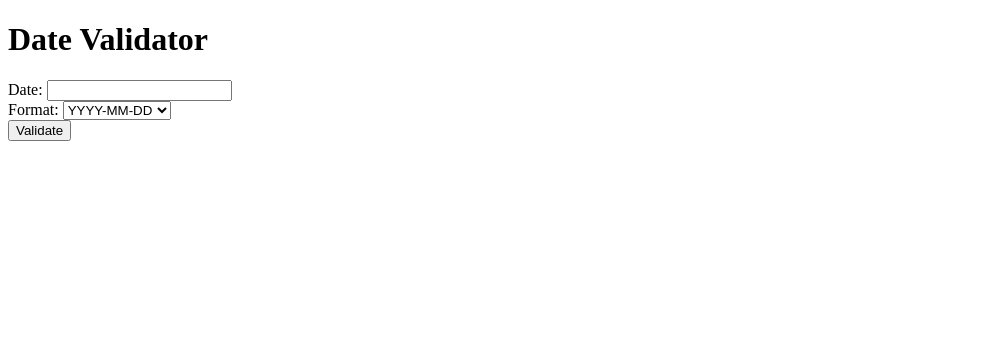
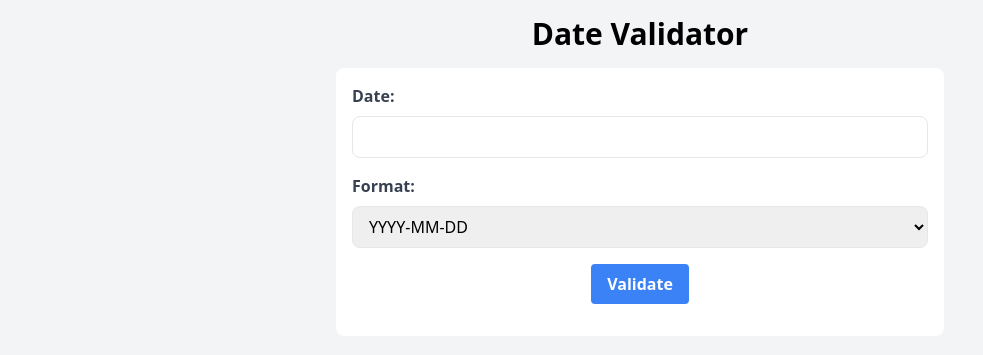
Before and after one commit to step/date-validator-test, a plain HTML site: page index.html in a window 1280 px wide. Shown: the whole page, without its empty margins (0-983 px from the left). Drawn offline with nearby package versions, Linux system fonts and the light colour scheme.

Commit message:
Style the page a little

```diff
--- a/index.html
+++ b/index.html
@@ -3,22 +3,30 @@
   <head>
     <title>Date Validator</title>
     <script src="/date-validator-test/validator.js"></script>
+    <script src="https://cdn.tailwindcss.com"></script>
   </head>
-  <body>
-    <h1>Date Validator</h1>
-    <form id="dateForm">
-      <label for="date">Date:</label>
-      <input type="text" id="date" name="date" required />
-      <br />
-      <label for="format">Format:</label>
-      <select id="format" name="format">
-        <option value="YYYY-MM-DD">YYYY-MM-DD</option>
-        <option value="DD-MM-YYYY">DD-MM-YYYY</option>
-        <option value="MM-DD-YYYY">MM-DD-YYYY</option>
-      </select>
-      <br />
-      <button type="submit">Validate</button>
-    </form>
-    <p id="result"></p>
-  </body>
+  <body class="bg-gray-100">
+    <div class="w-1/2 mx-auto p-4">
+      <h1 class="text-3xl font-bold text-center mb-4">Date Validator</h1>
+      <form id="dateForm" class="bg-white rounded-lg p-4">
+        <div class="mb-4">
+          <label for="date" class="block text-gray-700 font-bold mb-2">Date:</label>
+          <input type="text" id="date" name="date" class="w-full px-3 py-2 border rounded-lg" required>
+        </div>
+        <div class="mb-4">
+          <label for="format" class="block text-gray-700 font-bold mb-2">Format:</label>
+          <select id="format" name="format" class="w-full px-3 py-2 border rounded-lg">
+            <option value="YYYY-MM-DD">YYYY-MM-DD</option>
+            <option value="DD-MM-YYYY">DD-MM-YYYY</option>
+            <option value="MM-DD-YYYY">MM-DD-YYYY</option>
+          </select>
+
+        </div>
+        <div class="text-center">
+          <button type="submit" class="bg-blue-500 hover:bg-blue-700 text-white font-bold py-2 px-4 rounded">Validate</button>
+
+        </div>
+        <p id="result" class="text-center mt-4"></p>
+      </form>
+    </div>
 </html>
```
